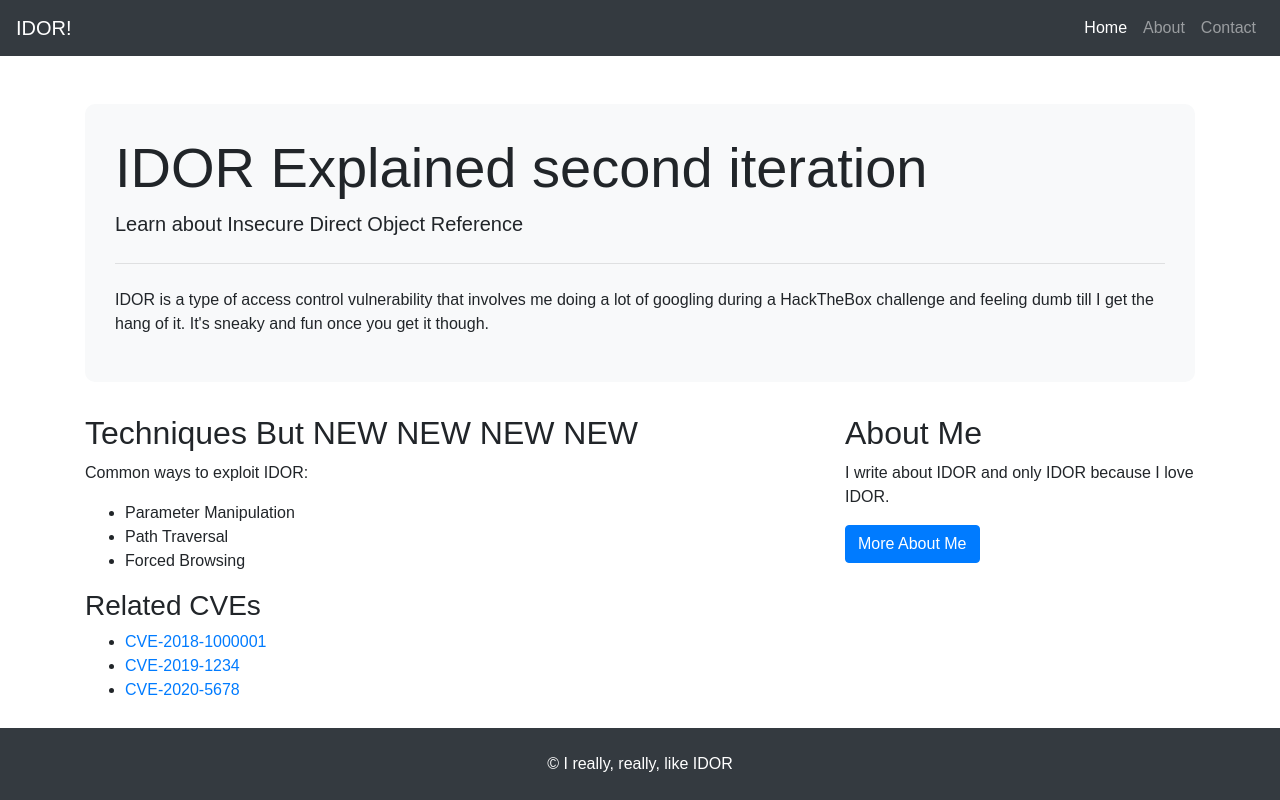
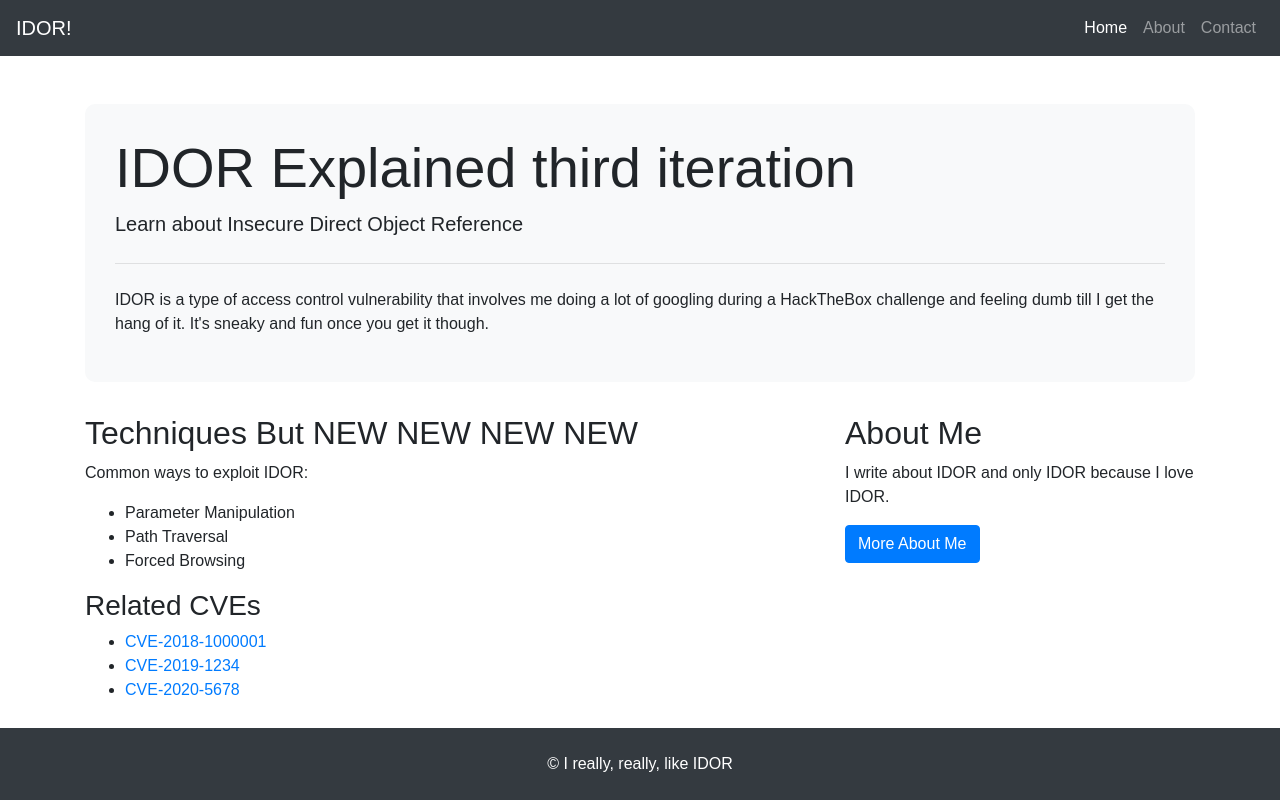
Before and after one commit to ThePirateKingATMSK/412proj5, a plain HTML site: page index.html in a window 1280 px wide. Drawn offline with nearby package versions, Linux system fonts and the light colour scheme.

Commit message:
Changing to third

```diff
--- a/index.html
+++ b/index.html
@@ -30,7 +30,7 @@
 
     <div class="container mt-5">
         <div class="jumbotron">
-            <h1 class="display-4">IDOR Explained second iteration</h1>
+            <h1 class="display-4">IDOR Explained third iteration</h1>
             <p class="lead">Learn about Insecure Direct Object Reference</p>
             <hr class="my-4">
             <p>IDOR is a type of access control vulnerability that involves me doing a lot of googling during a HackTheBox challenge and feeling dumb till I get the hang of it. It's sneaky and fun once you get it though.</p>
```
